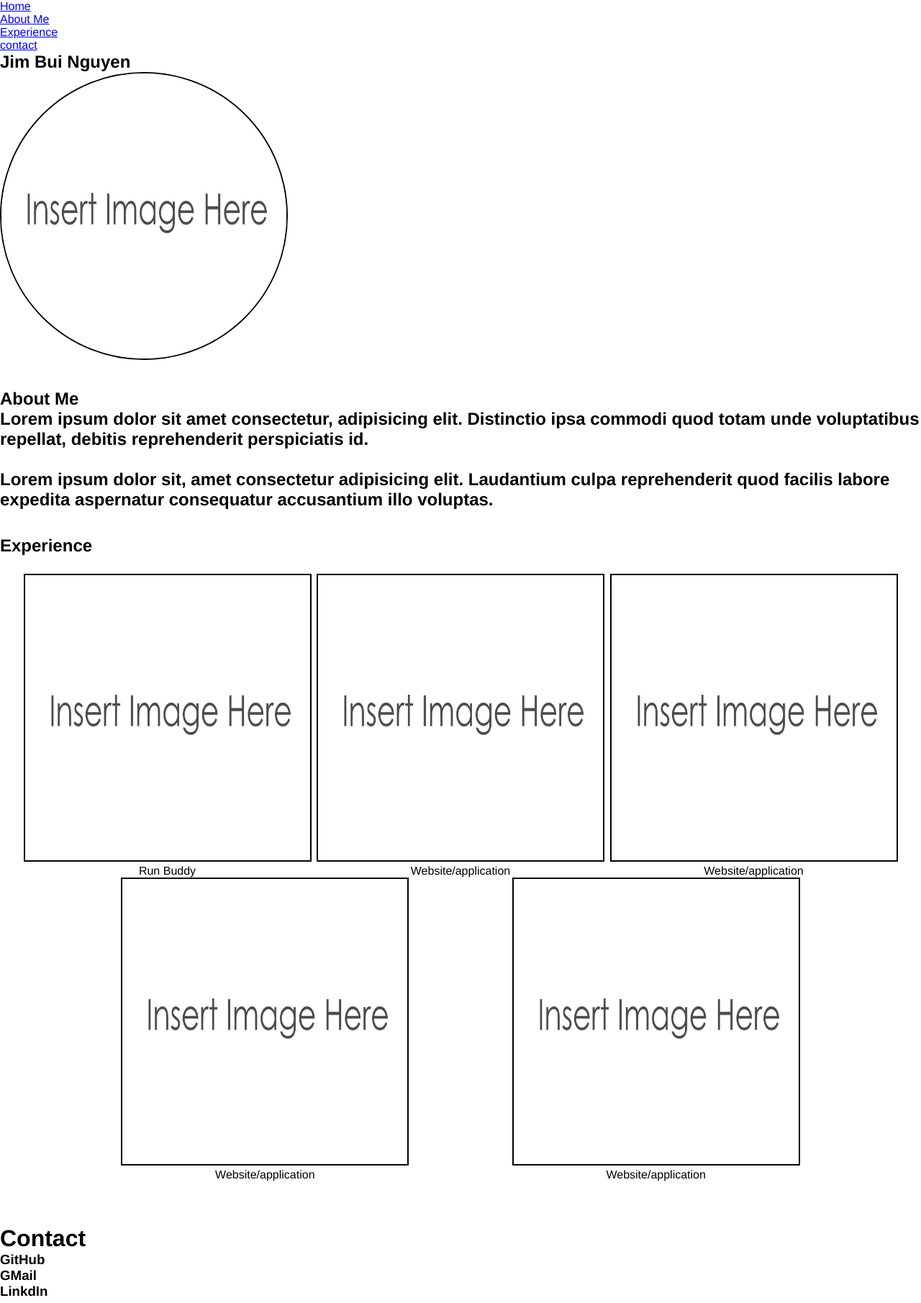
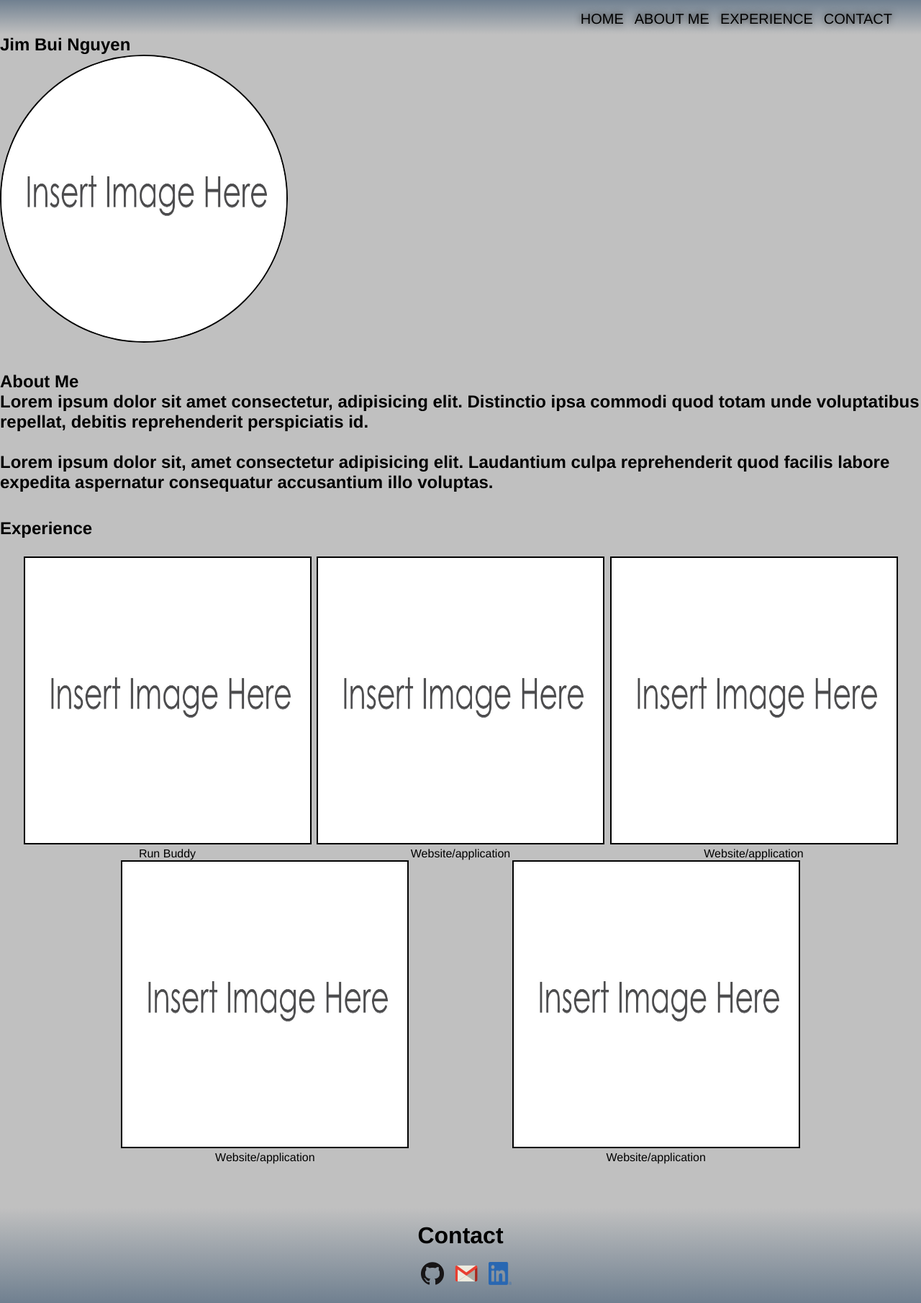
Before and after one commit to jimbn/Professional-Portfolio, a plain HTML site: page index.html in a window 1280 px wide. Shown: the whole page at 72% size. Drawn offline with Linux system fonts and the light colour scheme.

Commit message:
create initial format of header and footer

```diff
--- a/assets/css/stylesheet.css
+++ b/assets/css/stylesheet.css
@@ -3,7 +3,49 @@
     margin: 0;
     padding: 0;
     font-family: 'Franklin Gothic Medium', 'Arial Narrow', Arial, sans-serif;
-  }
+}
+
+/* Scroll padding to adjust for header {position: sticky;} */
+html {
+    scroll-padding-top: 4rem;
+}
+
+body {
+    background-color: silver;
+}
+
+/* Begin of header / nav bar */
+
+header {
+    padding: 15px 40px;
+    background-image: linear-gradient(slategrey,silver);
+    display: flex;
+    justify-content: right;
+    flex-wrap: wrap;
+    position: sticky;
+    position: -webkit-sticky;
+    top: 0;
+    height: 3rem;
+}
+
+header a {
+    text-decoration: none;
+    color: black;
+}
+
+header nav {
+    text-indent: 15px;
+    font-size: 20px;
+    text-shadow: 0 0 10px rgba(0, 0, 0, .75);
+}
+
+header nav ul{
+    display: flex;
+    flex-wrap: wrap;
+    list-style: none;
+}
+
+/* End of header / nav bar */
 
 .profile-picture img {
     width: 400px;
@@ -49,3 +91,30 @@
 /* .experience-item div {
     border: 1px solid rgba(000000, 000000, 000000, 0.5);
 } */
+
+/* Begin of footer */
+
+footer {
+    padding: 20px 40px;
+    background-image: linear-gradient(silver, slategrey);
+}
+
+footer h1 {
+    display: flex;
+    justify-content: space-evenly;
+}
+
+footer ul {
+    text-indent: 15px;
+    display: flex;
+    justify-content: center;
+    flex-wrap: wrap;
+    list-style: none;
+}
+
+footer img {
+    width: 32px;
+    height: 32px;
+}
+
+/* End of footer */
--- a/index.html
+++ b/index.html
@@ -12,16 +12,16 @@
         <nav>
            <ul>
                 <li>
-                    <a href="#home">Home</a>
+                    <a href="#home">HOME</a>
                 </li>
                 <li>
-                    <a href="#about">About Me</a>
+                    <a href="#about">ABOUT ME</a>
                 </li>
                 <li>
-                    <a href="#experience">Experience</a>
+                    <a href="#experience">EXPERIENCE</a>
                 </li>
                 <li>
-                <a href="#contact">contact</a>
+                <a href="#contact">CONTACT</a>
                 </li>
                 <!-- *Not going live*Make resume a seperate web page  -->
                 <!-- <li>
@@ -57,8 +57,6 @@
 
 <br><br>
 
-<!-- Use inline block to show this-->
-<!-- Each item leads to a seperate page -->
     <section id="experience">
         <h1> Experience </h1>
         <div class="experience-item">
@@ -127,15 +125,28 @@
 
     <footer id="contact">
         <h1> Contact </h1>
+    <br>
         <ul>
             <li>
-                <h3>GitHub</h5>
+                <h3>
+                    <a href="https://github.com/jimbn" target="_blank">
+                        <img src="./assets/images/GitHub-Mark-120px-plus.png" alt="GitHub Icon" />
+                    </a>
+                </h3>
             </li>
             <li>
-                <h3>GMail</h5>
+                <h3>
+                    <a href="mailto:nguyenb.jim@gmail.com" target="_blank">
+                        <img src="./assets/images/gmail-icon-png-8.jpg" alt="Gmail Icon" />
+                    </a>
+                </h3>
             </li>
             <li>
-                <h3>LinkdIn</h5>
+                <h3>
+                    <a href="https://www.linkedin.com/in/jim-nguyen-342798121?lipi=urn%3Ali%3Apage%3Ad_flagship3_profile_view_base_contact_details%3B%2BsUgtgtIT5axyqFwuc12Wg%3D%3D" target="_blank">
+                        <img src="./assets/images/LI-In-Bug.png" alt="Linkedin Icon" />
+                    </a>
+                </h3>
             </li>
         </ul>
     </footer>
```
Also changed, not shown: assets/images/GitHub-Mark-120px-plus.png (added), assets/images/GitHub-Mark-32px.png (added), assets/images/GitHub-Mark-64px.png (added), assets/images/LI-In-Bug.png (added), assets/images/gmail-icon-png-8.jpg (added).
